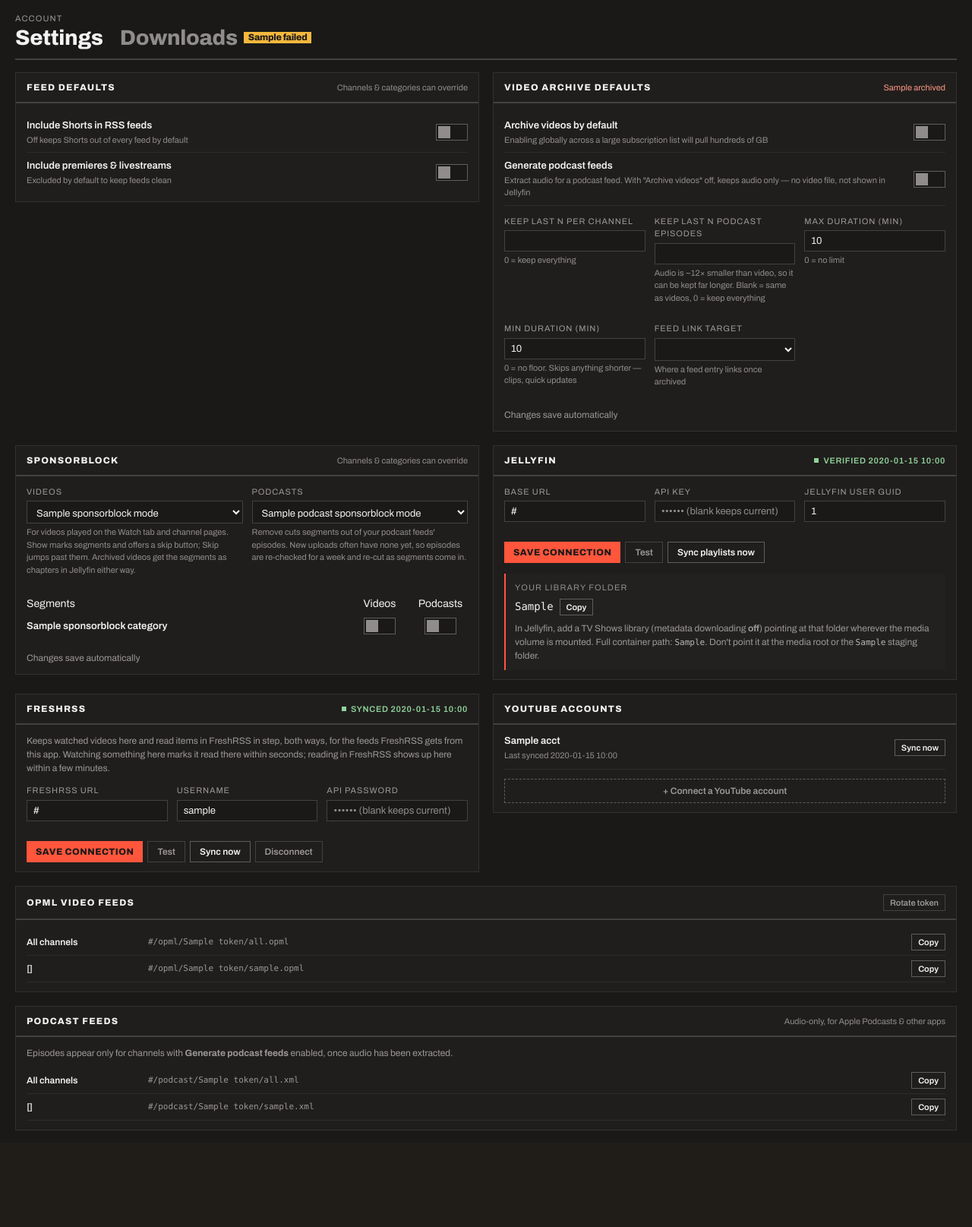
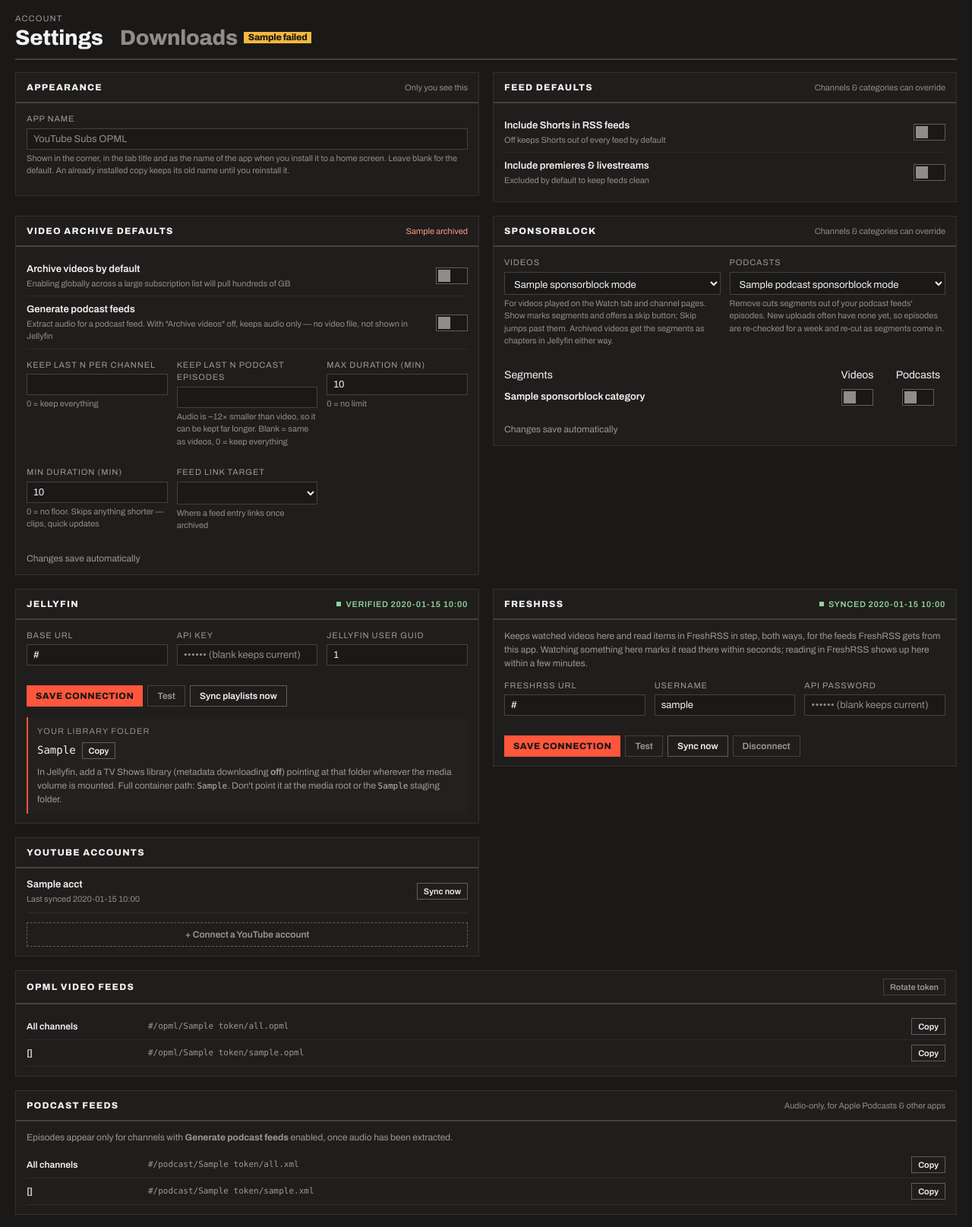
Before and after one commit to gizmo385/youtube-rss-manager, a FastAPI app: template youtube_subs_opml/web/templates/settings.html in a window 1280 px wide. Shown: the whole page at 76% size. Before the commit the page ends 1488 px from the top, so only its background shows below. Run offline with FastAPI, Linux system fonts and the light colour scheme; the template is opened without the code that fills it: most values are stand-ins (such as "Sample title", 1, 10 or a date in 2020); lists and menus that the app fills with data are empty; parts of the project's set-up code (start-up, migrations or seed data) failed here and were passed over; some libraries are stand-ins or nearby versions.

Commit message:
Custom app name in Settings, and name and icon for the installed app (#6)
Let each user rename the app, and name the installed app to match

Add an App name field to Settings. The name shows in the header, page
titles and the web app manifest, which is now built per user instead of
being a static file. List the favicon and separate any/maskable icons in
the manifest so an installed copy picks up the icon.


Claude-Session: https://claude.ai/code/session_01NoKzn2VAnxmWZQ9qdoo9nw

Co-authored-by: Claude <noreply@anthropic.com>

```diff
--- a/youtube_subs_opml/web/models.py
+++ b/youtube_subs_opml/web/models.py
@@ -30,6 +30,9 @@ class User(Base):
     oidc_sub: Mapped[str] = mapped_column(String(255), unique=True, index=True)
     email: Mapped[str] = mapped_column(String(255))
     display_name: Mapped[str] = mapped_column(String(255), server_default="")
+    # What this user calls the app: shown in the header, page titles and the
+    # installed app's name. Empty means the default (services/branding).
+    app_name: Mapped[str] = mapped_column(String(40), server_default="", default="")
     include_shorts: Mapped[bool] = mapped_column(Boolean, server_default=text("true"), default=True)
     include_live: Mapped[bool] = mapped_column(Boolean, server_default=text("true"), default=True)
     # --- Archive preferences (root of the cascade; never NULL) ---------------
--- /dev/null
+++ b/youtube_subs_opml/web/services/branding.py
@@ -0,0 +1,58 @@
+"""The app's name, which each user may replace with their own.
+
+The header, page titles and the web app manifest (the name an installed copy
+gets on a home screen) all read it from here so they can't drift apart.
+"""
+
+from __future__ import annotations
+
+from typing import Any
+
+from ..models import User
+
+DEFAULT_APP_NAME = "YouTube Subs OPML"
+# Home screens truncate long labels, so the stock name has a short form.
+DEFAULT_SHORT_NAME = "Subs"
+MAX_APP_NAME = 40
+# Roughly what fits under a home-screen icon before it's cut off.
+_SHORT_NAME_LIMIT = 12
+
+_ICONS: list[dict[str, str]] = [
+    {"src": "/static/favicon.svg", "sizes": "any", "type": "image/svg+xml", "purpose": "any"},
+    {"src": "/static/icon-192.png", "sizes": "192x192", "type": "image/png", "purpose": "any"},
+    {"src": "/static/icon-512.png", "sizes": "512x512", "type": "image/png", "purpose": "any"},
+    # Listed separately: the icons are full-bleed, so they survive a launcher's
+    # mask, and a combined "any maskable" entry is one some browsers skip.
+    {"src": "/static/icon-192.png", "sizes": "192x192", "type": "image/png", "purpose": "maskable"},
+    {"src": "/static/icon-512.png", "sizes": "512x512", "type": "image/png", "purpose": "maskable"},
+]
+
+
+def parse_app_name(raw: str | None) -> str:
+    """A submitted name, tidied: whitespace collapsed, capped; "" for the default."""
+    return " ".join((raw or "").split())[:MAX_APP_NAME].strip()
+
+
+def app_name(user: User | None) -> str:
+    return (user.app_name if user is not None else "") or DEFAULT_APP_NAME
+
+
+def short_name(user: User | None) -> str:
+    """The home-screen label: the user's name if they set one, else the short default."""
+    custom = user.app_name if user is not None else ""
+    return custom[:_SHORT_NAME_LIMIT].strip() if custom else DEFAULT_SHORT_NAME
+
+
+def manifest(user: User | None) -> dict[str, Any]:
+    return {
+        "id": "/watch",
+        "name": app_name(user),
+        "short_name": short_name(user),
+        "description": "Subscription & archive manager",
+        "start_url": "/watch",
+        "scope": "/",
+        "display": "standalone",
+        "background_color": "#1a1918",
+        "theme_color": "#201e1d",
+        "icons": _ICONS,
+    }
--- a/youtube_subs_opml/web/static/style.css
+++ b/youtube_subs_opml/web/static/style.css
@@ -104,7 +104,7 @@ h1, h2, h3, h4 { margin: 0; font-weight: 800; }
   z-index: 30;
 }
 
-.brand { display: flex; align-items: baseline; gap: 14px; min-width: 0; }
+.brand { display: flex; align-items: baseline; gap: 14px; min-width: 0; overflow: hidden; }
 .brand-name {
   font-weight: 800;
   font-size: 15px;
@@ -112,6 +112,11 @@ h1, h2, h3, h4 { margin: 0; font-weight: 800; }
   text-transform: uppercase;
   color: var(--ink);
   white-space: nowrap;
+  /* The name is the user's to set, so a long one must not push the nav out. */
+  flex: 0 1 auto;
+  min-width: 8ch;
+  overflow: hidden;
+  text-overflow: ellipsis;
 }
 .brand-name:hover { color: var(--ink); text-decoration: none; }
 .brand-tag {
@@ -120,6 +125,11 @@ h1, h2, h3, h4 { margin: 0; font-weight: 800; }
   text-transform: uppercase;
   color: var(--muted);
   white-space: nowrap;
+  /* Gives way before the name does when the header is tight. */
+  flex: 0 9999 auto;
+  min-width: 0;
+  overflow: hidden;
+  text-overflow: ellipsis;
 }
 
 .app-nav { display: flex; align-items: center; gap: 4px; }
--- a/youtube_subs_opml/web/templates/base.html
+++ b/youtube_subs_opml/web/templates/base.html
@@ -3,16 +3,19 @@
 <head>
   <meta charset="utf-8">
   <meta name="viewport" content="width=device-width, initial-scale=1">
-  <title>{% block title %}YouTube Subs OPML{% endblock %}</title>
+  <title>{% block title %}{{ app_name(user) }}{% endblock %}</title>
   <link rel="icon" type="image/svg+xml" href="/static/favicon.svg">
+  <link rel="icon" type="image/png" sizes="192x192" href="/static/icon-192.png">
   {# Installable from Safari's "Add to Home Screen": iOS ignores the SVG icon,
      so it gets a PNG, and opens the app without browser chrome (where videos
      then play in the page; see Watch.canPlayHere). #}
-  <link rel="manifest" href="/static/manifest.json">
+  {# Built per user so an installed copy carries their name for the app.
+     use-credentials: browsers fetch a manifest without cookies otherwise. #}
+  <link rel="manifest" href="/manifest.webmanifest" crossorigin="use-credentials">
   <link rel="apple-touch-icon" href="/static/apple-touch-icon.png">
   <meta name="apple-mobile-web-app-capable" content="yes">
   <meta name="mobile-web-app-capable" content="yes">
-  <meta name="apple-mobile-web-app-title" content="Subs">
+  <meta name="apple-mobile-web-app-title" content="{{ app_short_name(user) }}">
   <meta name="apple-mobile-web-app-status-bar-style" content="black">
   <meta name="theme-color" content="#201e1d">
   <link rel="stylesheet" href="/static/vendor/archivo.css">
@@ -26,7 +29,7 @@
   {% if user %}
   <header class="app-header">
     <div class="brand">
-      <a href="/watch" class="brand-name">YouTube Subs OPML</a>
+      <a href="/watch" class="brand-name" id="brand-name">{{ app_name(user) }}</a>
       <span class="brand-tag">Subscription &amp; archive manager</span>
     </div>
     {# Phones: the nav row scrolls sideways and pushed the switcher off-screen,
--- a/youtube_subs_opml/web/templates/board.html
+++ b/youtube_subs_opml/web/templates/board.html
@@ -1,5 +1,5 @@
 {% extends "base.html" %}
-{% block title %}Board — YouTube Subs OPML{% endblock %}
+{% block title %}Board — {{ app_name(user) }}{% endblock %}
 
 {% block body %}
 <script src="/static/vendor/sortable-1.15.6.min.js"></script>
--- a/youtube_subs_opml/web/templates/categories.html
+++ b/youtube_subs_opml/web/templates/categories.html
@@ -1,5 +1,5 @@
 {% extends "base.html" %}
-{% block title %}Categories — YouTube Subs OPML{% endblock %}
+{% block title %}Categories — {{ app_name(user) }}{% endblock %}
 
 {% block content %}
 <div class="page-head">
--- a/youtube_subs_opml/web/templates/channels.html
+++ b/youtube_subs_opml/web/templates/channels.html
@@ -1,5 +1,5 @@
 {% extends "base.html" %}
-{% block title %}Channels — YouTube Subs OPML{% endblock %}
+{% block title %}Channels — {{ app_name(user) }}{% endblock %}
 
 {% block body %}
 <div class="stage">
--- a/youtube_subs_opml/web/templates/login.html
+++ b/youtube_subs_opml/web/templates/login.html
@@ -1,11 +1,11 @@
 {% extends "base.html" %}
-{% block title %}Log in — YouTube Subs OPML{% endblock %}
+{% block title %}Log in — {{ app_name(user) }}{% endblock %}
 
 {% block body %}
 <div class="login-wrap">
   <article class="login-card">
     <div class="eyebrow" style="margin-bottom:8px">Subscription &amp; archive manager</div>
-    <h1>YouTube Subs OPML</h1>
+    <h1>{{ app_name(user) }}</h1>
     <p>Organize your YouTube subscriptions into categories, archive videos into Jellyfin,
        and export everything as OPML and podcast feeds for your reader.</p>
     <a href="/auth/login" class="btn-primary">Log in</a>
--- a/youtube_subs_opml/web/templates/settings.html
+++ b/youtube_subs_opml/web/templates/settings.html
@@ -1,5 +1,5 @@
 {% extends "base.html" %}
-{% block title %}Settings — YouTube Subs OPML{% endblock %}
+{% block title %}Settings — {{ app_name(user) }}{% endblock %}
 
 {% macro toggle(name, checked) -%}
 <span class="toggle"><input type="checkbox" name="{{ name }}" value="true"{% if checked %} checked{% endif %}><span class="track"></span></span>
@@ -28,6 +28,21 @@
      Connections below keep an explicit Save: they hold credentials. #}
   <form method="post" action="/settings/defaults" style="display:contents" data-saves
         hx-post="/settings/defaults" hx-trigger="change" hx-swap="none">
+    <section class="card">
+      <div class="card-head">
+        <h2 class="card-title">Appearance</h2>
+        <span class="card-note">Only you see this</span>
+      </div>
+      <div class="card-body">
+        <label class="field">
+          <span class="field-label">App name</span>
+          <input type="text" name="app_name" id="app-name" value="{{ user.app_name }}" maxlength="{{ MAX_APP_NAME }}"
+                 placeholder="{{ app_name(none) }}" autocomplete="off" data-default="{{ app_name(none) }}">
+          <span class="field-hint">Shown in the corner, in the tab title and as the name of the app when you install it to a home screen. Leave blank for the default. An already installed copy keeps its old name until you reinstall it.</span>
+        </label>
+      </div>
+    </section>
+
     <section class="card">
       <div class="card-head">
         <h2 class="card-title">Feed defaults</h2>
@@ -442,5 +457,15 @@
     });
   });
 })();
+// The name autosaves without a reload, so show it in the header and the
+// tab title straight away.
+(function () {
+  var input = document.getElementById('app-name');
+  input.addEventListener('change', function () {
+    var name = input.value.replace(/\s+/g, ' ').trim() || input.dataset.default;
+    document.getElementById('brand-name').textContent = name;
+    document.title = 'Settings \u2014 ' + name;
+  });
+})();
 </script>
 {% endblock %}
--- a/youtube_subs_opml/web/templates/watch.html
+++ b/youtube_subs_opml/web/templates/watch.html
@@ -1,5 +1,5 @@
 {% extends "base.html" %}
-{% block title %}Watch — YouTube Subs OPML{% endblock %}
+{% block title %}Watch — {{ app_name(user) }}{% endblock %}
 
 {% block body %}
 <div class="watch">
--- a/youtube_subs_opml/web/templating.py
+++ b/youtube_subs_opml/web/templating.py
@@ -44,3 +44,9 @@ _globals["SKIP_REASON_HELP"] = SKIP_REASON_HELP
 from .services.prefs import LINK_TARGET_LABELS  # noqa: E402
 
 _globals["LINK_TARGET_LABELS"] = LINK_TARGET_LABELS
+
+from .services.branding import MAX_APP_NAME, app_name, short_name  # noqa: E402
+
+_globals["app_name"] = app_name
+_globals["app_short_name"] = short_name
+_globals["MAX_APP_NAME"] = MAX_APP_NAME
```
Also changed, not shown: alembic/versions/20261111_1100_a3b4c5d6e7f0_add_user_app_name.py (added, +27 -0 lines), tests/test_settings_archive.py (+61 -0 lines), youtube_subs_opml/web/routes/settings.py (+17 -3 lines), youtube_subs_opml/web/static/manifest.json (deleted).
